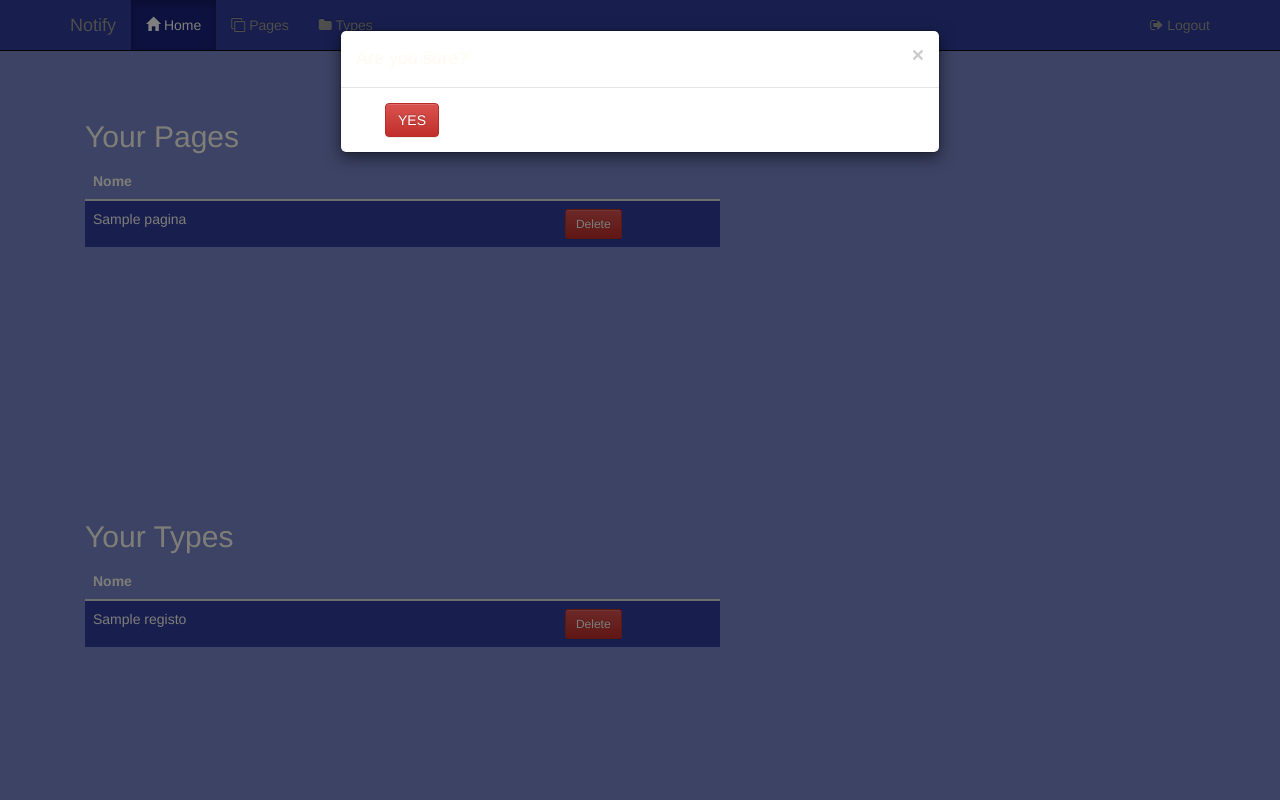
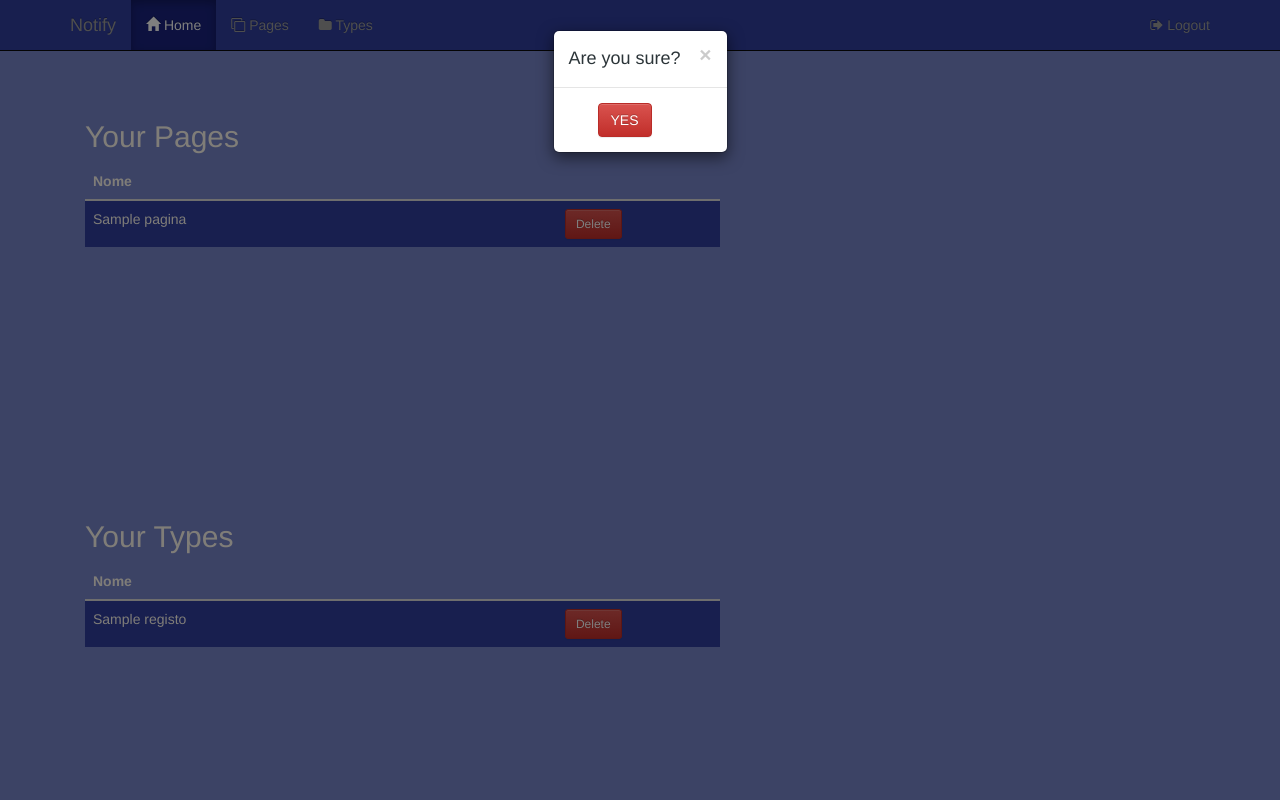
Before and after one commit to DiMesq/BD-PROJETO, a PHP site: page / in a window 1280 px wide, after a click on "Delete". Run offline with PHP 8.4, Linux system fonts and the light colour scheme; the visitor is signed in with stand-in values (Sample User, id 1); tables that the repository leaves empty hold one stand-in row (values such as "Sample post"); some libraries are stand-ins or nearby versions.

Commit message:
Change modal width and title font.

```diff
--- a/notes_app/public/css/mystyles.css
+++ b/notes_app/public/css/mystyles.css
@@ -7,6 +7,12 @@ body {
     color:floralwhite;
 }
 
+body .modal-dialog {
+    width: 175px;
+}
+.font-black{
+    color:#2C3539;
+}
 .center-block{
     display: block;
     margin-left: auto; margin-right:auto;
```
